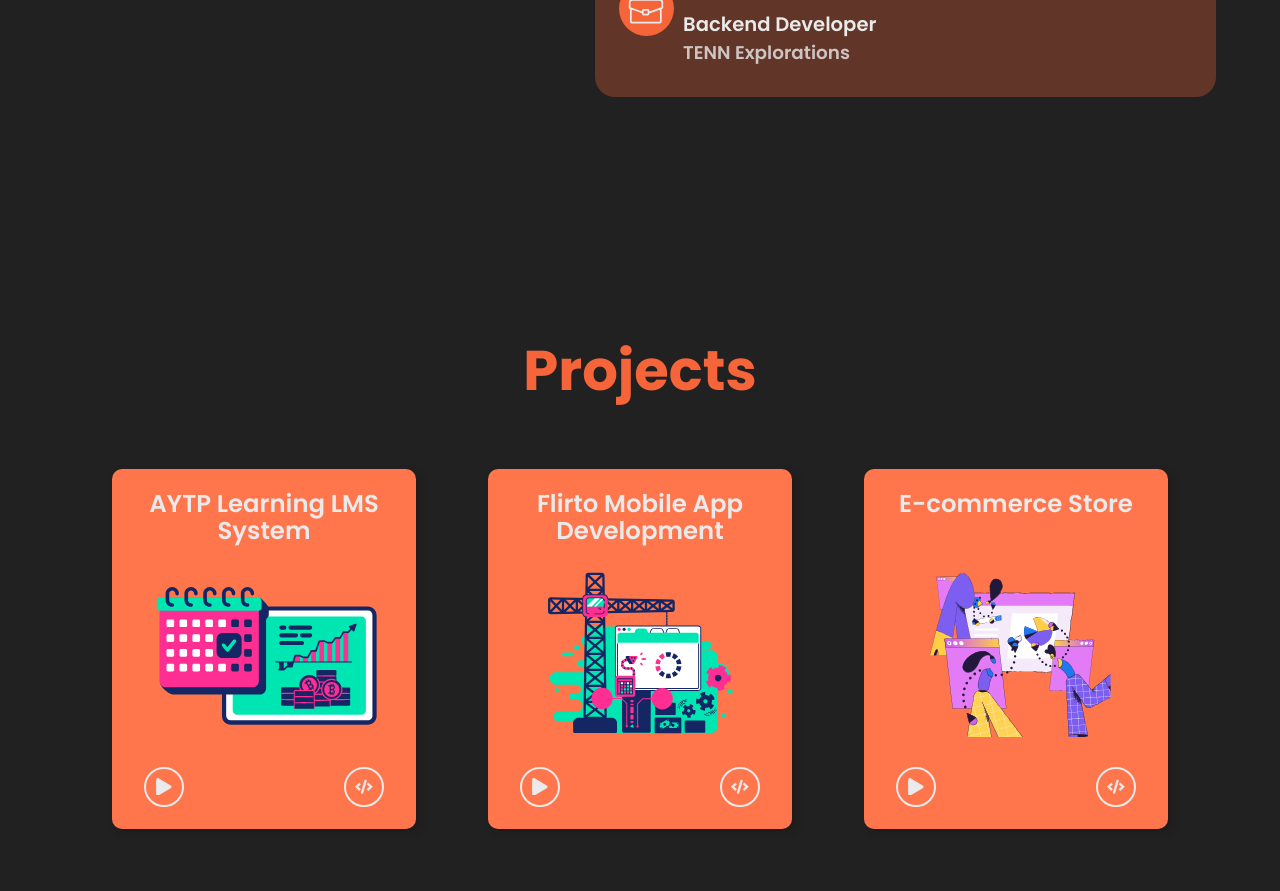
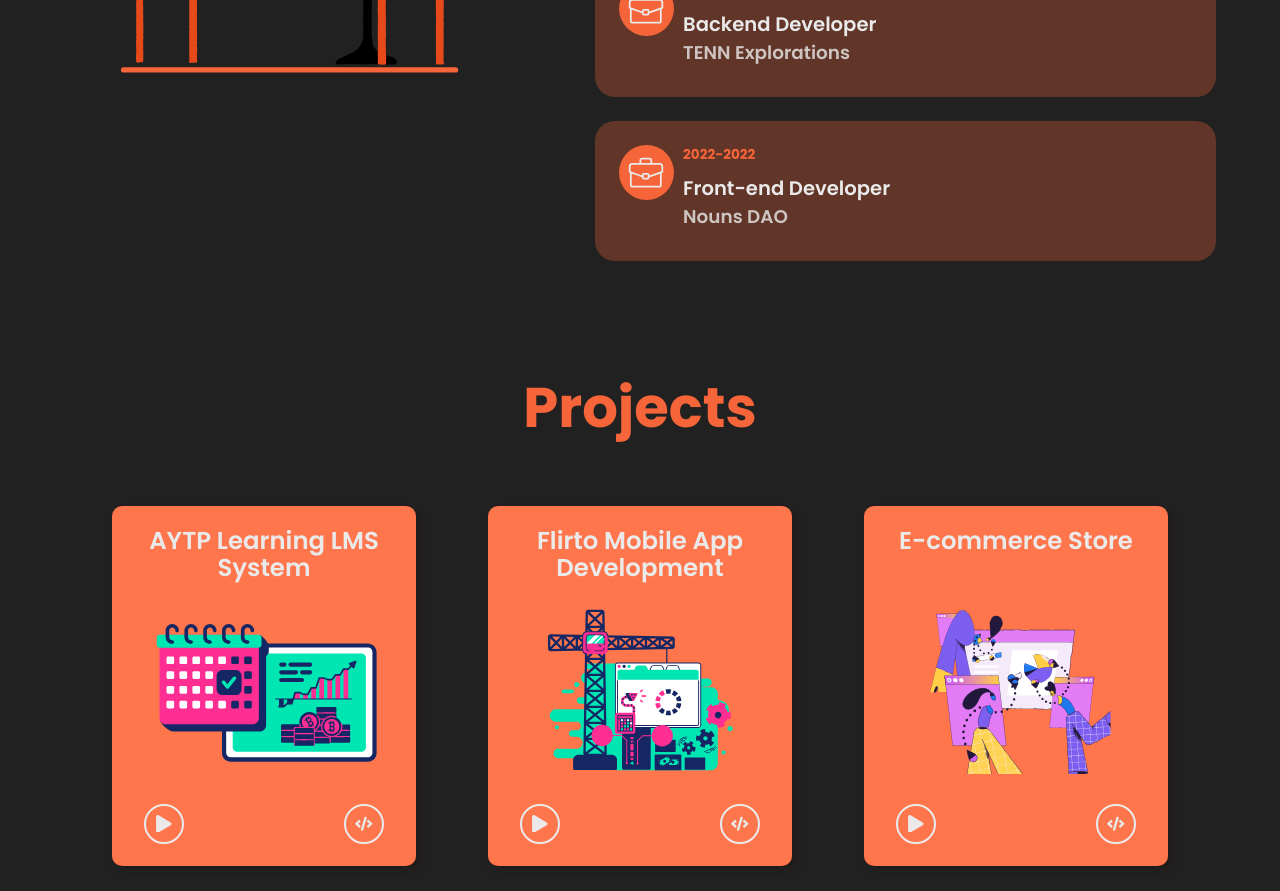
Before and after one commit to Techbite-sudo/Techbite-portfolio, a React (Create React App) app: page / in a window 1280 px wide. Shown: the part 3400-4291 px from the top of the page. Built offline with nearby package versions, Linux system fonts and the light colour scheme; a web font is replaced by a local one.

Commit message:
addition of exp

```diff
--- a/src/data/experienceData.js
+++ b/src/data/experienceData.js
@@ -19,6 +19,13 @@ export const experienceData = [
         jobtitle: 'Backend  Developer',
         startYear: '2023', // Replace with the actual start year
         endYear: '2023', // Use "Present" for your current position
+    },
+    {
+        id: 4,
+        company: 'Nouns DAO',
+        jobtitle: 'Front-end  Developer',
+        startYear: '2022', // Replace with the actual start year
+        endYear: '2022', // Use "Present" for your current position
     },
 ]
 
```
